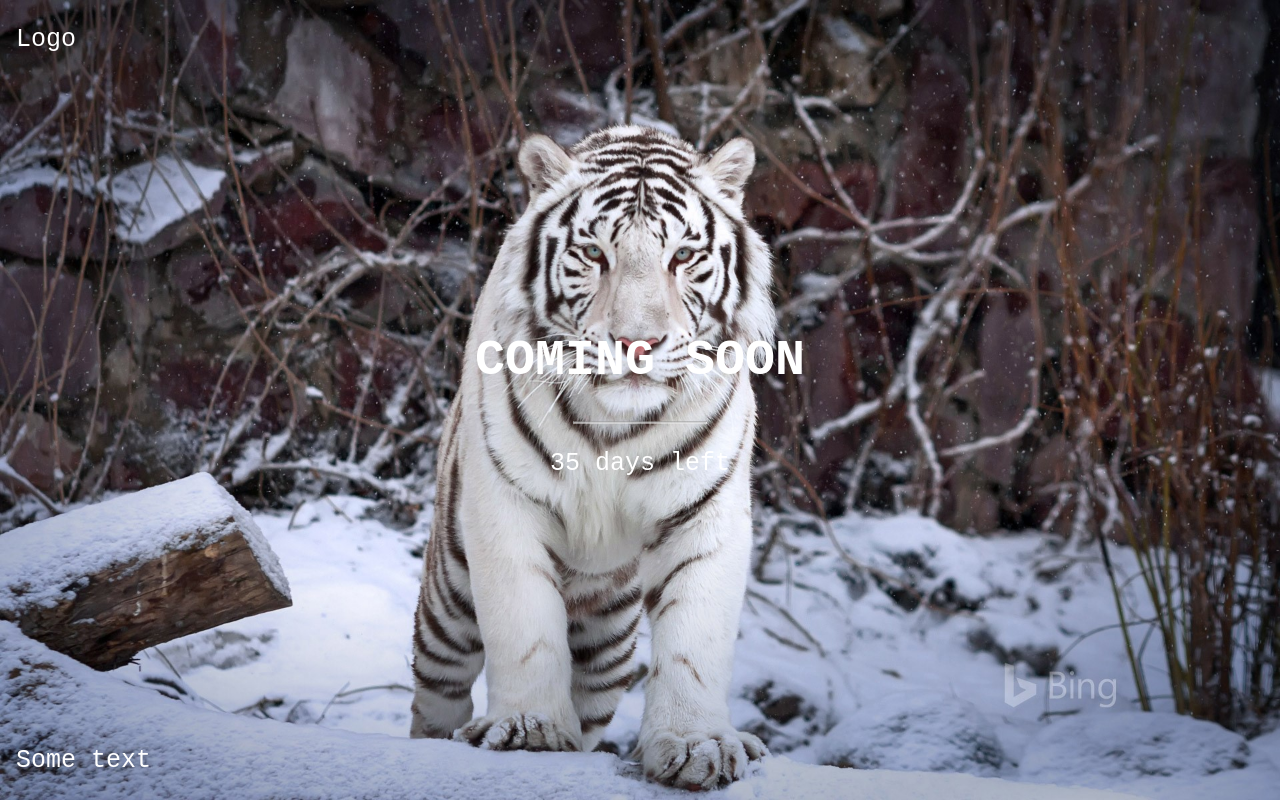
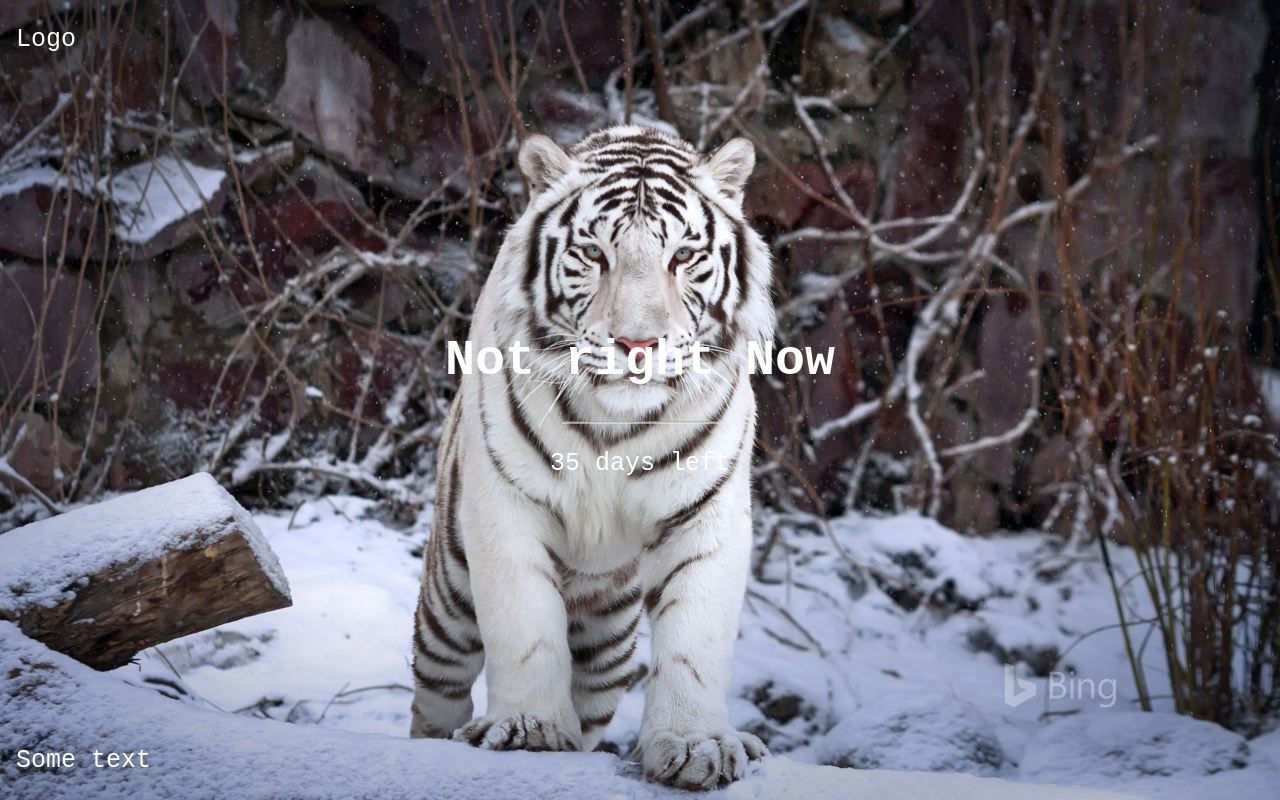
Before and after one commit to Dvinespark/dvinespark.github.io, a plain HTML site: page index.html in a window 1280 px wide. Drawn offline with Linux system fonts and the light colour scheme.

Commit message:
Update index.html

```diff
--- a/index.html
+++ b/index.html
@@ -49,7 +49,7 @@ hr {
     <p>Logo</p>
   </div>
   <div class="middle">
-    <h1>COMING SOON</h1>
+    <h1>Not right Now</h1>
     <hr>
     <p>35 days left</p>
   </div>
```
